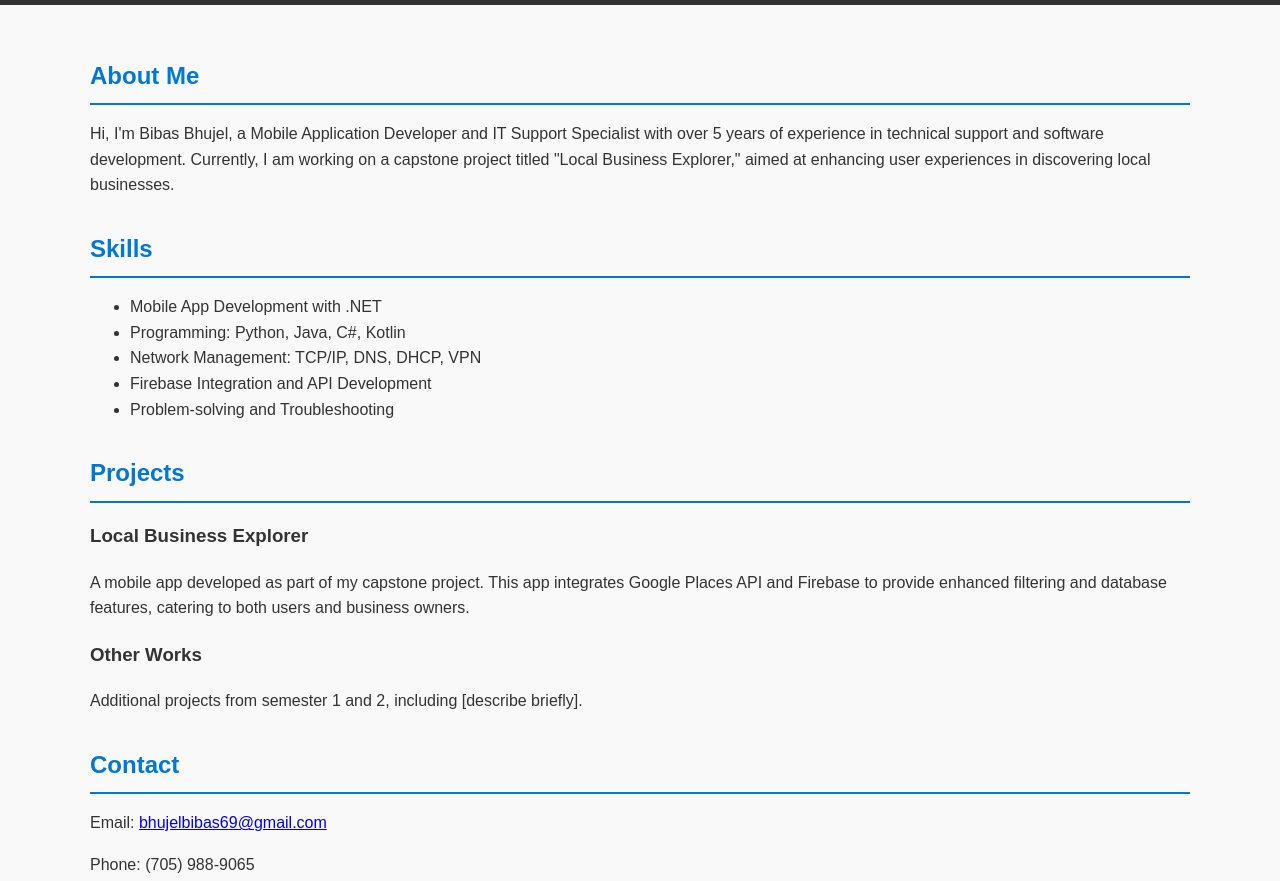
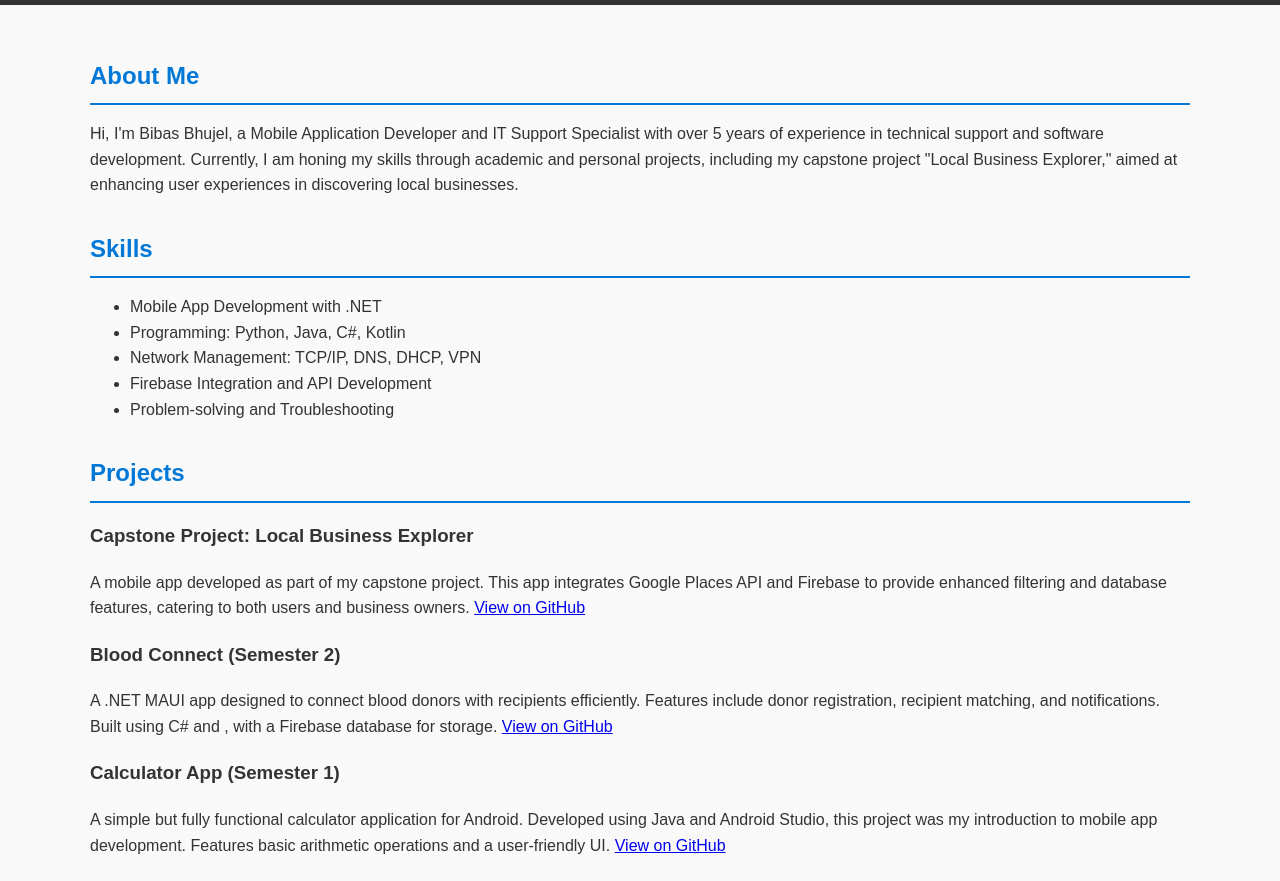
Before and after one commit to A00298911/Bibas-Bhujel, a plain HTML site: page index.html in a window 1280 px wide. Shown: the part 202-1083 px from the top of the page. Drawn offline with Linux system fonts and the light colour scheme.

Commit message:
Projects added.

```diff
--- a/index.html
+++ b/index.html
@@ -20,7 +20,7 @@
     <div class="container">
         <section id="about">
             <h2>About Me</h2>
-            <p>Hi, I'm Bibas Bhujel, a Mobile Application Developer and IT Support Specialist with over 5 years of experience in technical support and software development. Currently, I am working on a capstone project titled "Local Business Explorer," aimed at enhancing user experiences in discovering local businesses.</p>
+            <p>Hi, I'm Bibas Bhujel, a Mobile Application Developer and IT Support Specialist with over 5 years of experience in technical support and software development. Currently, I am honing my skills through academic and personal projects, including my capstone project "Local Business Explorer," aimed at enhancing user experiences in discovering local businesses.</p>
         </section>
         <section id="skills">
             <h2>Skills</h2>
@@ -34,10 +34,16 @@
         </section>
         <section id="projects">
             <h2>Projects</h2>
-            <h3>Local Business Explorer</h3>
-            <p>A mobile app developed as part of my capstone project. This app integrates Google Places API and Firebase to provide enhanced filtering and database features, catering to both users and business owners.</p>
-            <h3>Other Works</h3>
-            <p>Additional projects from semester 1 and 2, including [describe briefly].</p>
+
+            <h3>Capstone Project: Local Business Explorer</h3>
+            <p>A mobile app developed as part of my capstone project. This app integrates Google Places API and Firebase to provide enhanced filtering and database features, catering to both users and business owners. <a href="#">View on GitHub</a></p>
+
+            <h3>Blood Connect (Semester 2)</h3>
+            <p>A .NET MAUI app designed to connect blood donors with recipients efficiently. Features include donor registration, recipient matching, and notifications. Built using C# and , with a Firebase database for storage. <a href="#">View on GitHub</a></p>
+
+            <h3>Calculator App (Semester 1)</h3>
+            <p>A simple but fully functional calculator application for Android. Developed using Java and Android Studio, this project was my introduction to mobile app development. Features basic arithmetic operations and a user-friendly UI. <a href="#">View on GitHub</a></p>
+
         </section>
         <section id="contact">
             <h2>Contact</h2>
```
